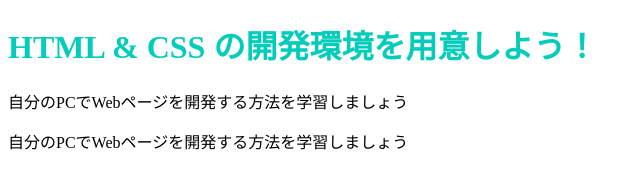
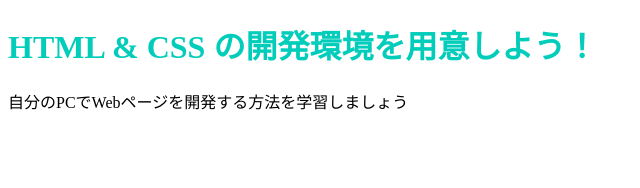
Before and after one commit to mich1nc0/mich1nc0.github.io, a plain HTML site: page index.html in a window 1280 px wide. Shown: the whole page, without its empty margins (0-640 px from the left). Drawn offline with Linux system fonts and the light colour scheme.

Commit message:
Update index.html

```diff
--- a/index.html
+++ b/index.html
@@ -8,7 +8,6 @@
   <body>
     <h1 class="title">HTML & CSS の開発環境を用意しよう！</h1>
     <p>自分のPCでWebページを開発する方法を学習しましょう</p>
-    <p>自分のPCでWebページを開発する方法を学習しましょう</p>
 
   </body>
 </html>
```
